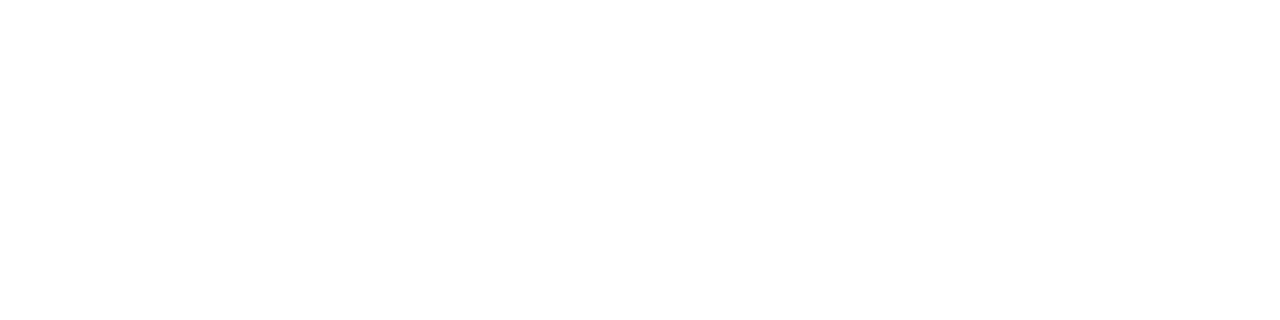
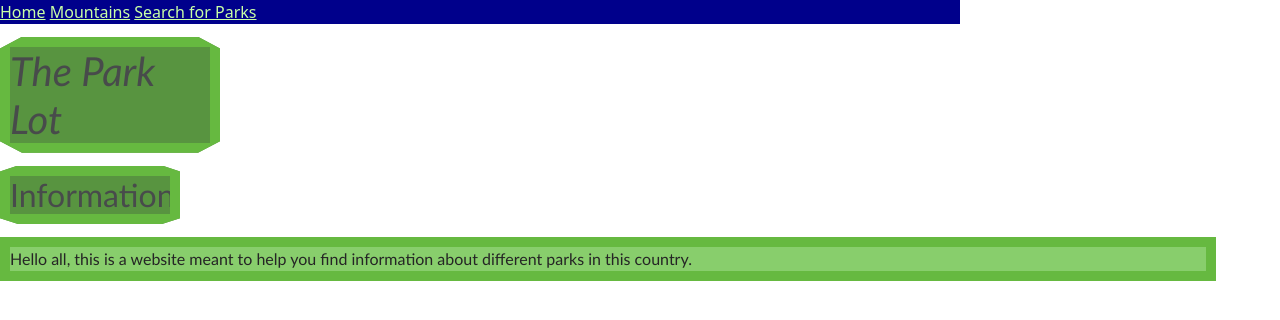
Before and after one commit to TheCoolerDanie/Capstone-2, a plain HTML site: page index.html in a window 1280 px wide. Drawn offline with nearby package versions, Linux system fonts and the light colour scheme.

Commit message:
add dropdown lists to search.html, make a list in mountain.html based on mountainData.js, add basic info to index.html, add navbar to all html files

```diff
--- a/css/style.css
+++ b/css/style.css
@@ -1,12 +1,13 @@
 .rock1{
     font-family:'Trebuchet MS', 'Lucida Sans Unicode', 'Lucida Grande', 'Lucida Sans', Arial, sans-serif;
-    border:10px rgb(228, 17, 101) solid;
-    background-color:rgb(191, 19, 88);
+    border:10px rgb(102, 185, 64) solid;
+    background-color:rgb(88, 148, 64);
     font-style: italic;
-    color: rgb(249, 177, 203);
+    color: rgb(72, 75, 75);
 
+    margin-top: 1%;
         position:relative;
-        width: 350px;
+        width: 220px;
         height: auto;
         overflow:hidden;
         clip-path: polygon(
@@ -26,10 +27,11 @@
 
 .rock2{
     font-family:'Trebuchet MS', 'Lucida Sans Unicode', 'Lucida Grande', 'Lucida Sans', Arial, sans-serif;
-    border:10px rgb(165, 17, 76) solid;
-    width: 250px;
-    background-color:rgb(138, 17, 66);
-    color: rgb(249, 177, 203);
+    border:10px rgb(102, 185, 64) solid;
+    background-color:rgb(88, 148, 64);
+    color: rgb(72, 75, 75);
+    width: 180px;
+    margin-top: 1%;
     position:relative;
     overflow:hidden;
     clip-path: polygon(
@@ -45,13 +47,11 @@
 }
 .rock3{
     font-family:'Trebuchet MS', 'Lucida Sans Unicode', 'Lucida Grande', 'Lucida Sans', Arial, sans-serif;
-                border:10px rgb(165, 17, 76) solid;
-                background: -moz-linear-gradient(90deg, rgba(249,176,78,1) 0%, rgba(255,159,193,1) 100%);
-                background: -webkit-linear-gradient(90deg, rgba(249,176,78,1) 0%, rgba(255,159,193,1) 100%);
-                background: -o-linear-gradient(90deg, rgba(249,176,78,1) 0%, rgba(255,159,193,1) 100%);
-                background: t(90deg, rgba(249,176,78,1) 0%, rgba(255,159,193,1) 100%);
-                background: linear-gradient(0deg, rgba(249,176,78,1) 0%, rgba(255,159,193,1) 100%);
-                font-size: 18px;
+    border:10px rgb(102, 185, 64) solid;
+    background-color:rgb(136, 206, 108);
+    margin-top: 1%;
+    max-width: 95%;
+    color: rgb(37, 37, 37);
 
 }
 .rock0{
@@ -88,10 +88,10 @@
                   0% 10%)
 }
 a:link {
-    color: rgb(204, 49, 106);
+    color: rgb(201, 255, 166);
   }
   a:visited {
-    color: rgb(196, 32, 92);
+    color: rgb(183, 202, 181);
   }
 .rock6{
     font-family:'Trebuchet MS', 'Lucida Sans Unicode', 'Lucida Grande', 'Lucida Sans', Arial, sans-serif;
@@ -113,3 +113,19 @@ a:link {
 }
 .rocktext {
   width: 50px;}
+
+  .topnav{
+    max-width: 75%;
+    background-color: darkblue;
+  }
+  .parkInput {
+    background-color: rgb(77, 168, 138);
+    margin-left: 5%;
+    margin-top: 1%;
+  }
+
+  .results{
+    font-family:'Trebuchet MS', 'Lucida Sans Unicode', 'Lucida Grande', 'Lucida Sans', Arial, sans-serif;
+    margin-left: 5%;
+    max-width: 75%;
+  }
--- a/index.html
+++ b/index.html
@@ -5,9 +5,18 @@
     <meta http-equiv="X-UA-Compatible" content="IE=edge">
     <meta name="viewport" content="width=device-width, initial-scale=1.0">
     <title>The Park Lot</title>
-    <style></style>
+    <link rel="stylesheet" href="css/style.css">
+    <link href="https://cdn.jsdelivr.net/npm/bootstrap@5.2.2/dist/css/bootstrap.min.css" rel="stylesheet" integrity="sha384-Zenh87qX5JnK2Jl0vWa8Ck2rdkQ2Bzep5IDxbcnCeuOxjzrPF/et3URy9Bv1WTRi" crossorigin="anonymous">
 </head>
 <body>
+    <div class="topnav">
+  <a href="index.html">Home</a>
+  <a href="mountain.html">Mountains</a>
+  <a href="search.html">Search for Parks</a>
+</div>
 
+<h1 class="rock1">The Park Lot</h1>
+<h2 class="rock2">Information</h2>
+<p class="rock3">Hello all, this is a website meant to help you find information about different parks in this country.</p>
 </body>
 </html>
```
Also changed, not shown: mountain.html (+27 -0 lines), search.html (+54 -4 lines), scripts/parkTypeData.js (line endings or trailing spaces).
